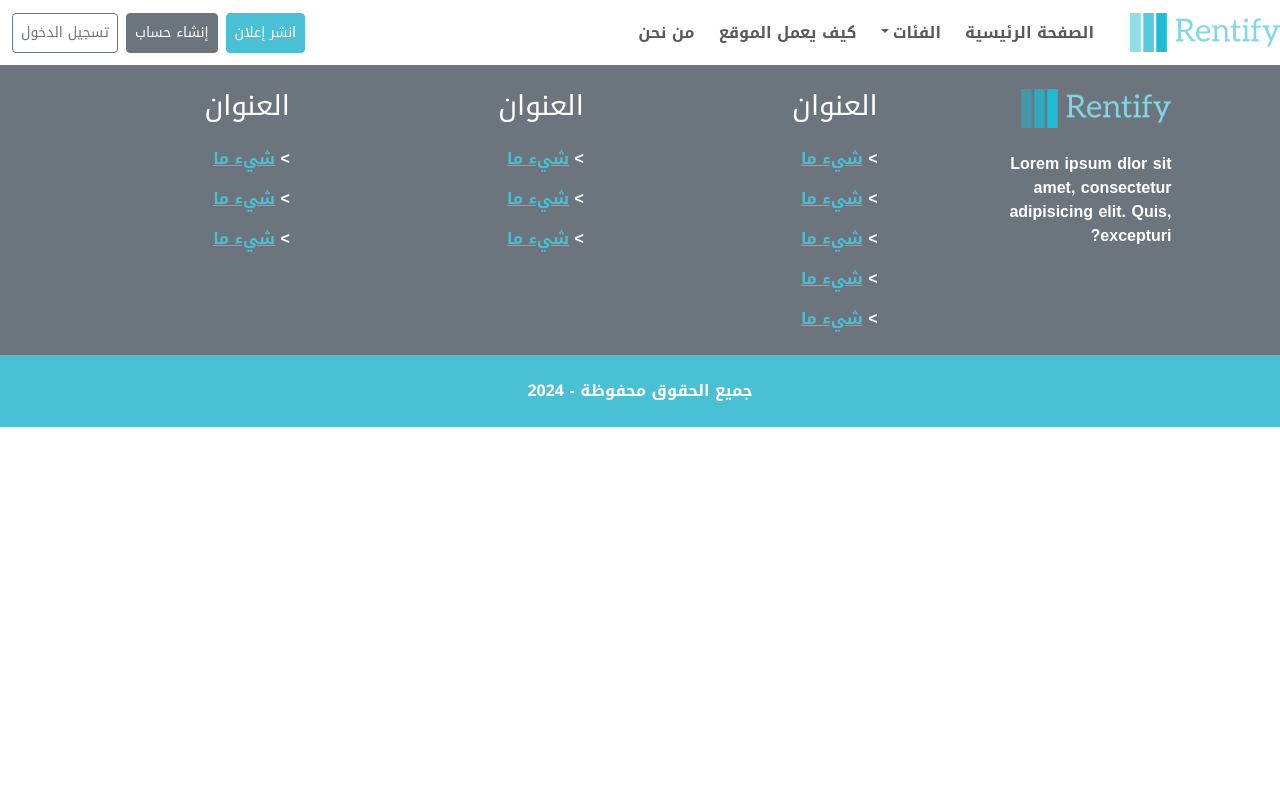
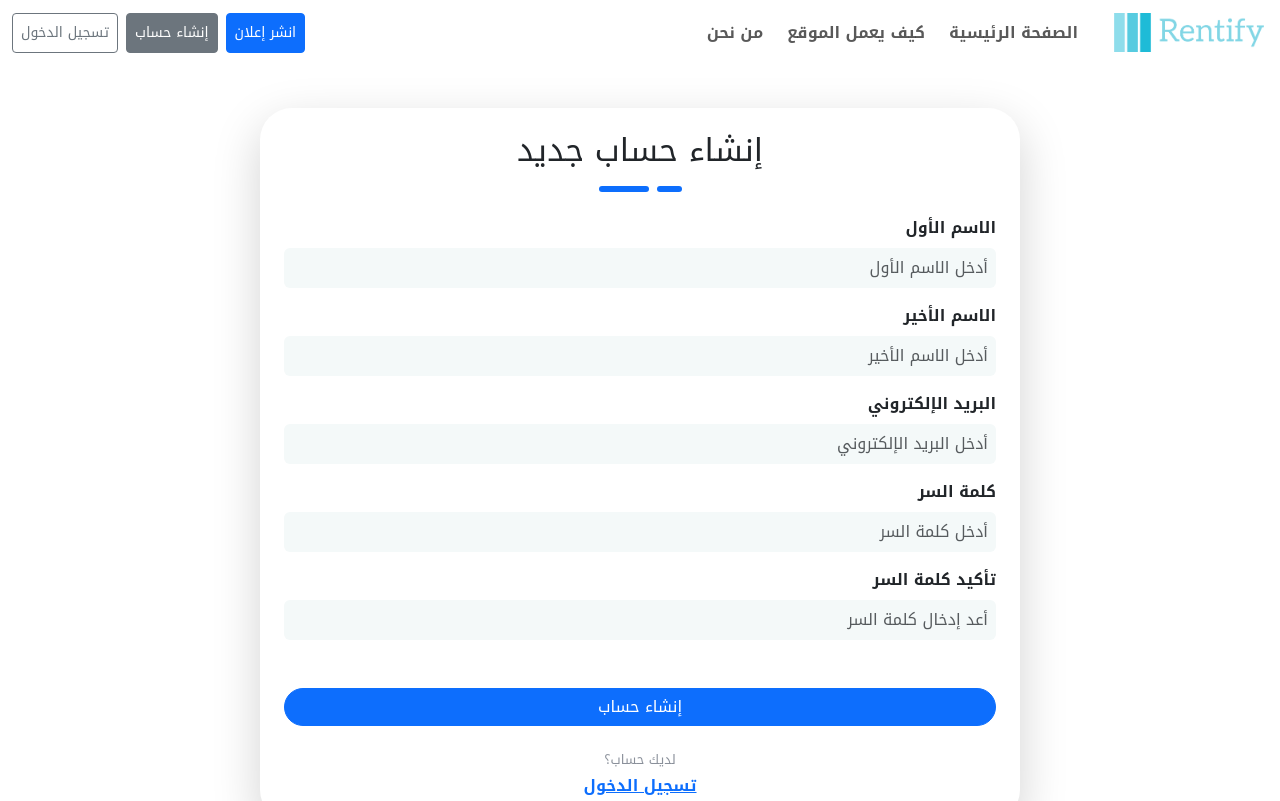
Before and after one commit to Diaa10trad/Rentify, a React (Vite) app in the folder Rentify/: page /SignUp in a window 1280 px wide. Shown: the top 801 px of the page. Built offline with nearby package versions, Linux system fonts and the light colour scheme.

Commit message:
Created the Login and Signup front-end. And some small edits.
- Created the front-end for Login and Signup pages.

- Removed the categories list from Navbar.

- Added a Section Line to AddItem forms design.

```diff
--- a/Rentify/package.json
+++ b/Rentify/package.json
@@ -12,6 +12,7 @@
   "dependencies": {
     "@cloudinary/react": "^1.13.0",
     "@cloudinary/url-gen": "^1.20.0",
+    "@react-google-maps/api": "^2.19.3",
     "aws-amplify": "^6.4.1",
     "aws-sdk": "^2.1659.0",
     "bootstrap": "^5.3.3",
--- a/Rentify/src/App.jsx
+++ b/Rentify/src/App.jsx
@@ -8,9 +8,13 @@ import HomePage from "@/views/HomePage";
 import ResultsPage from "@/views/ResultsPage";
 import ItemDetailsPage from "@/views/ItemDetailsPage";
 import UserPage from "@/views/UserPage";
+import AddItemPage from "@/views/AddItemPage";
 import Container from "react-bootstrap/Container";
 import Col from "react-bootstrap/Col";
 import ProfilePage from "@/views/ProfilePage";
+import LoginPage from "@/views/LoginPage";
+import SignupPage from "@/views/SignupPage";
+
 function App() {
   return (
     <>
@@ -29,6 +33,9 @@ function App() {
               <Route path="/Service/:id" element={<ItemDetailsPage />} />
               <Route path="/User/:id" element={<UserPage />} />
               <Route path="/ProfilePage" element={<ProfilePage />} />
+              <Route path="/AddItem" element={<AddItemPage />} />
+              <Route path="/Login" element={<LoginPage />} />
+              <Route path="/SignUp" element={<SignupPage />} />
             </Routes>
           </Col>
         </Container>
--- a/Rentify/src/components/AddItemCheckboxForm/index.jsx
+++ b/Rentify/src/components/AddItemCheckboxForm/index.jsx
@@ -1,10 +1,14 @@
-import { Col, Form, Row } from "react-bootstrap";
-
+import { Col, Form, Row, Stack } from "react-bootstrap";
+import SectionLine from "@/components/SectionLine";
 export default function AddItemCheckboxForm() {
   return (
     <>
       <Col xs={12} sm={10} md={9} lg={8}>
-        <h4 className="text-center mb-3">خيارات أخرى</h4>
+        <Stack className="align-items-center mb-3">
+          <h4 className="text-center">خيارات أخرى</h4>
+          <SectionLine backgroundColor="bg-primary" />
+        </Stack>
+
         <Form className="shadow p-4 rounded-5">
           <Row className="flex-row gy-3 ">
             {Array.from({ length: 10 }, (_, index) => (
--- a/Rentify/src/components/AddItemImageForm/index.jsx
+++ b/Rentify/src/components/AddItemImageForm/index.jsx
@@ -1,5 +1,5 @@
-import { Col, Form, Button } from "react-bootstrap";
-
+import { Col, Form, Button, Stack } from "react-bootstrap";
+import SectionLine from "@/components/SectionLine";
 export default function AddItemImageForm() {
   const handleChange = (e) => {
     console.log(e.target.files);
@@ -7,7 +7,10 @@ export default function AddItemImageForm() {
   return (
     <>
       <Col xs={12} sm={10} md={9} lg={8}>
-        <h4 className="text-center mb-3">صور الإعلان</h4>
+        <Stack className="align-items-center mb-3">
+          <h4 className="text-center">صور الإعلان</h4>
+          <SectionLine backgroundColor="bg-primary" />
+        </Stack>
         <Form className="shadow p-4 rounded-5">
           <Form.Group className="mb-3">
             <Form.Label>الصور</Form.Label>
--- a/Rentify/src/components/AddItemLocationForm/index.jsx
+++ b/Rentify/src/components/AddItemLocationForm/index.jsx
@@ -1,7 +1,8 @@
-import { Col, Row, Form } from "react-bootstrap";
+import { Col, Row, Form, Stack } from "react-bootstrap";
 import { GoogleMap, LoadScript, Marker } from "@react-google-maps/api";
 import LocationCitiesContainer from "@/containers/LocationCitiesContainer";
 import LocationPicker from "../LocationPicker";
+import SectionLine from "@/components/SectionLine";
 
 export default function AddItemLocationForm() {
   const containerStyle = {
@@ -17,7 +18,10 @@ export default function AddItemLocationForm() {
   return (
     <>
       <Col xs={12} sm={10} md={9} lg={8}>
-        <h4 className="text-center mb-3">الموقع</h4>
+        <Stack className="align-items-center mb-3">
+          <h4 className="text-center">الموقع</h4>
+          <SectionLine backgroundColor="bg-primary" />
+        </Stack>
         <Form className="shadow p-4 rounded-5">
           <LocationCitiesContainer />
 
--- a/Rentify/src/components/AddItemTitleForm/index.jsx
+++ b/Rentify/src/components/AddItemTitleForm/index.jsx
@@ -1,5 +1,6 @@
 import { useState } from "react";
-import { Col, Form } from "react-bootstrap";
+import { Col, Form, Stack } from "react-bootstrap";
+import SectionLine from "@/components/SectionLine";
 
 export default function AddItemTitleForm() {
   const [selectedType, setSelectedType] = useState("منتج");
@@ -28,7 +29,10 @@ export default function AddItemTitleForm() {
   return (
     <>
       <Col xs={12} sm={10} md={9} lg={8}>
-        <h4 className="text-center mb-3">المعلومات العامة</h4>
+        <Stack className="align-items-center mb-3">
+          <h4 className="text-center">المعلومات العامة</h4>
+          <SectionLine backgroundColor="bg-primary" />
+        </Stack>
         <Form className="shadow p-4 rounded-5">
           <Form.Group className="mb-3" controlId="">
             <Form.Label>عنوان الإعلان</Form.Label>
--- a/Rentify/src/components/NavigationBar/index.jsx
+++ b/Rentify/src/components/NavigationBar/index.jsx
@@ -34,28 +34,6 @@ export default function NavigationBar() {
             <Nav.Link className="" href="/Home">
               الصفحة الرئيسية
             </Nav.Link>
-
-            <NavDropdown title="الفئات" id="basic-nav-dropdown">
-              <NavDropdown title="منتجات" drop={"end"}>
-                <NavDropdown.Item href="#action/3.1">
-                  الكترونيات
-                </NavDropdown.Item>
-                <NavDropdown.Item href="#action/3.2">ملابس </NavDropdown.Item>
-                <NavDropdown.Item href="#action/3.3">
-                  أدوات صيانة
-                </NavDropdown.Item>
-                <NavDropdown.Item href="#action/3.4"> أخرى </NavDropdown.Item>
-              </NavDropdown>
-              <NavDropdown title="خدمات" drop={"end"}>
-                <NavDropdown.Item href="#action/3.1">مواسرجي</NavDropdown.Item>
-                <NavDropdown.Item href="#action/3.2">نجار </NavDropdown.Item>
-                <NavDropdown.Item href="#action/3.3">
-                  فني كهرباء
-                </NavDropdown.Item>
-                <NavDropdown.Item href="#action/3.4"> أخرى </NavDropdown.Item>
-              </NavDropdown>
-            </NavDropdown>
-
             <Nav.Link href="#how-it-works">كيف يعمل الموقع</Nav.Link>
             <Nav.Link href="#about-us">من نحن</Nav.Link>
           </Nav>
@@ -70,10 +48,16 @@ export default function NavigationBar() {
             >
               انشر إعلان
             </Button>
-            <Button size="sm" variant="secondary" className="text-nowrap">
+            <Button
+              onClick={() => navigate("/SignUp")}
+              size="sm"
+              variant="secondary"
+              className="text-nowrap"
+            >
               إنشاء حساب
             </Button>
             <Button
+              onClick={() => navigate("/Login")}
               size="sm"
               variant="outline-secondary"
               className="text-nowrap"
--- /dev/null
+++ b/Rentify/src/views/LoginPage/index.jsx
@@ -0,0 +1,66 @@
+import { Container, Row, Col, Form, Button, Stack } from "react-bootstrap";
+import { Link } from "react-router-dom";
+import "bootstrap/dist/css/bootstrap.min.css";
+import SectionLine from "@/components/SectionLine";
+
+function LoginPage() {
+  return (
+    <Container>
+      <Row
+        className="justify-content-center align-items-center"
+        style={{ height: "80vh" }}
+      >
+        <Col xs={11} md={8} className="shadow-lg p-4 rounded-5 ">
+          <Stack className="align-items-center mb-2">
+            <h2 className="text-center">تسجيل الدخول</h2>
+            <SectionLine backgroundColor="bg-primary" />
+          </Stack>
+
+          <Form>
+            <Form.Group controlId="formEmail" className="mb-3">
+              <Form.Label>البريد الإلكتروني</Form.Label>
+              <Form.Control
+                type="email"
+                placeholder="أدخل البريد الإلكتروني"
+                required
+                style={{ textAlign: "right", backgroundColor: "#f4f9f9" }}
+                className="border border-0 p-2"
+              />
+            </Form.Group>
+
+            <Form.Group controlId="formPassword" className="mb-5">
+              <Form.Label>كلمة السر</Form.Label>
+              <Form.Control
+                type="password"
+                placeholder="أدخل كلمة السر"
+                required
+                className="border border-0 p-2"
+                style={{ backgroundColor: "#f4f9f9" }}
+              />
+            </Form.Group>
+
+            <Button
+              variant="primary"
+              type="submit"
+              className="text-white w-100 rounded-5"
+            >
+              تسجيل الدخول
+            </Button>
+
+            <div className="mt-4 text-center">
+              <p
+                className="mb-1 fw-normal "
+                style={{ color: "#8a909a", fontSize: "13px" }}
+              >
+                ليس لديك حساب؟
+              </p>
+              <Link to="/SignUp">إنشاء حساب جديد</Link>
+            </div>
+          </Form>
+        </Col>
+      </Row>
+    </Container>
+  );
+}
+
+export default LoginPage;
--- /dev/null
+++ b/Rentify/src/views/SignupPage/index.jsx
@@ -0,0 +1,99 @@
+import { Container, Row, Col, Form, Button, Stack } from "react-bootstrap";
+import { Link } from "react-router-dom";
+import "bootstrap/dist/css/bootstrap.min.css";
+import SectionLine from "@/components/SectionLine";
+
+function SignupPage() {
+  return (
+    <Container>
+      <Row
+        className="justify-content-center align-items-center"
+        style={{ height: "100vh" }}
+      >
+        <Col xs={11} md={8} className="shadow-lg p-4 rounded-5 ">
+          <Stack className="align-items-center mb-2">
+            <h2 className="text-center">إنشاء حساب جديد</h2>
+            <SectionLine backgroundColor="bg-primary" />
+          </Stack>
+
+          <Form>
+            <Form.Group controlId="formFirstName" className="mb-3">
+              <Form.Label>الاسم الأول</Form.Label>
+              <Form.Control
+                type="text"
+                placeholder="أدخل الاسم الأول"
+                required
+                className="border border-0 p-2"
+                style={{ backgroundColor: "#f4f9f9" }}
+              />
+            </Form.Group>
+
+            <Form.Group controlId="formLastName" className="mb-3">
+              <Form.Label>الاسم الأخير</Form.Label>
+              <Form.Control
+                type="text"
+                placeholder="أدخل الاسم الأخير"
+                required
+                className="border border-0 p-2"
+                style={{ backgroundColor: "#f4f9f9" }}
+              />
+            </Form.Group>
+
+            <Form.Group controlId="formEmail" className="mb-3">
+              <Form.Label>البريد الإلكتروني</Form.Label>
+              <Form.Control
+                type="email"
+                placeholder="أدخل البريد الإلكتروني"
+                required
+                style={{ textAlign: "right", backgroundColor: "#f4f9f9" }}
+                className="border border-0 p-2"
+              />
+            </Form.Group>
+
+            <Form.Group controlId="formPassword" className="mb-3">
+              <Form.Label>كلمة السر</Form.Label>
+              <Form.Control
+                type="password"
+                placeholder="أدخل كلمة السر"
+                required
+                className="border border-0 p-2"
+                style={{ backgroundColor: "#f4f9f9" }}
+              />
+            </Form.Group>
+
+            <Form.Group controlId="formConfirmPassword" className="mb-5">
+              <Form.Label>تأكيد كلمة السر</Form.Label>
+              <Form.Control
+                type="password"
+                placeholder="أعد إدخال كلمة السر"
+                required
+                className="border border-0 p-2"
+                style={{ backgroundColor: "#f4f9f9" }}
+              />
+            </Form.Group>
+
+            <Button
+              variant="primary"
+              type="submit"
+              className="text-white w-100 rounded-5"
+            >
+              إنشاء حساب
+            </Button>
+
+            <div className="mt-4 text-center">
+              <p
+                className="mb-1 fw-normal "
+                style={{ color: "#8a909a", fontSize: "13px" }}
+              >
+                لديك حساب؟
+              </p>
+              <Link to="/Login">تسجيل الدخول</Link>
+            </div>
+          </Form>
+        </Col>
+      </Row>
+    </Container>
+  );
+}
+
+export default SignupPage;
```
Also changed, not shown: 1 other file (tests, documents, lock files or other folders).
